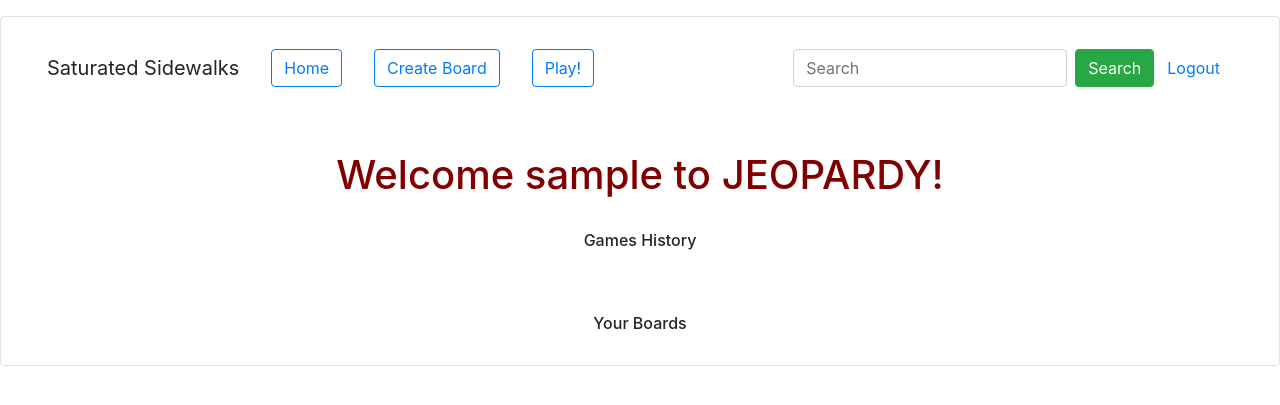
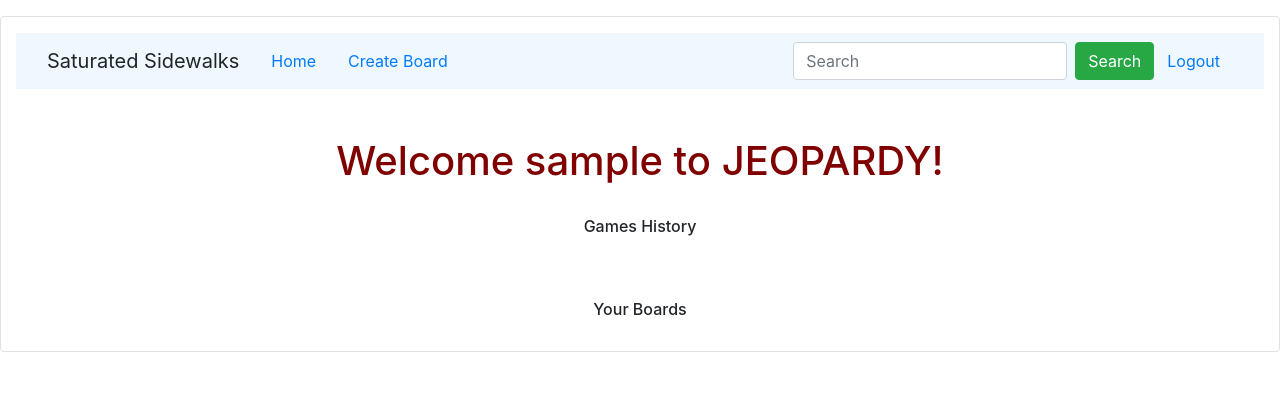
Before and after one commit to phuang00/P02_softdev, a Flask app: page /home in a window 1280 px wide. Shown: the top 405 px of the page. Run offline with Flask 2, Linux system fonts and the light colour scheme; the visitor is signed in with stand-in values (Sample User, id 1); data comes from the database, SQL or seed files in the repository; data that the repository does not hold is empty; parts of the project's set-up code (start-up, migrations or seed data) failed here and were passed over; some libraries are stand-ins or nearby versions.

Commit message:
updated styling

```diff
--- a/static/style.css
+++ b/static/style.css
@@ -7,3 +7,7 @@
 h1 {
     color: maroon;
 }
+
+#header {
+  background-color: aliceblue;
+}
--- a/templates/base.html
+++ b/templates/base.html
@@ -23,12 +23,11 @@
 {% endwith %}
 <body>
   {% block header %}
-  <div class="container-fluid">
+  <div id="header" class="container-fluid">
     <nav class="navbar navbar-expand-lg navbar-dark">
       <a class="navbar-brand">Saturated Sidewalks</a>
-      <a class="nav-link" href="/home"><button style="justify-self: center;"class="col btn btn-outline-primary">Home</button></a>
-      <a class="nav-link" href="/board"><button style="justify-self: center;"class="col btn btn-outline-primary">Create Board</button></a>
-      <a class="nav-link" href="/play"><button style="justify-self: center;"class="col btn btn-outline-primary">Play!</button></a>
+      <a class="nav-link" href="/home">Home</a>
+      <a class="nav-link" href="/board">Create Board</a>
       <ul class="nav navbar-nav ml-auto">
 	<li>
           <form class="form-inline" action="/search" method="GET">
--- a/templates/game.html
+++ b/templates/game.html
@@ -18,9 +18,9 @@ Playing: {{board_name}}
         <br>
         {% for j in range(1,6) %}
           {% if board_status[i * 5 + j - 1] == 1 %}
-          <button type="button" class="btn btn-outline-primary" data-toggle="modal" data-target="#{{data[i * 11]}}{{j*100}}">
+          <button type="button" class="btn btn-primary" data-toggle="modal" data-target="#{{data[i * 11]}}{{j*100}}">
           {% else %}
-          <button type="button" class="btn btn-outline-primary" data-toggle="modal" data-target="#{{data[i * 11]}}{{j*100}}" disabled>
+          <button type="button" class="btn btn-primary" data-toggle="modal" data-target="#{{data[i * 11]}}{{j*100}}" disabled>
           {% endif %}
             {{j * 100}}
           </button>
--- a/templates/home.html
+++ b/templates/home.html
@@ -13,8 +13,9 @@ Homepage
   <ul>
     {% for item in games %}
     <form method="GET" action="/play">
-      <button type="submit" name="game_id" value={{games[item]}}>{{ item }}</button>
+      <button class="btn btn-outline-success" type="submit" name="game_id" value={{games[item]}}>{{ item }}</button>
     </form>
+    <br>
     {% endfor %}
   </ul>
   <br>
@@ -23,8 +24,9 @@ Homepage
   <ul>
     {% for item in boards %}
     <form method="GET" action="/play">
-      <button type="submit" name="board_id" value={{boards[item]}}>{{ item }}</button>
+      <button class="btn btn-outline-success" type="submit" name="board_id" value={{boards[item]}}>{{ item }}</button>
     </form>
+    <br>
     {% endfor %}
   </ul>
 </div>
```
